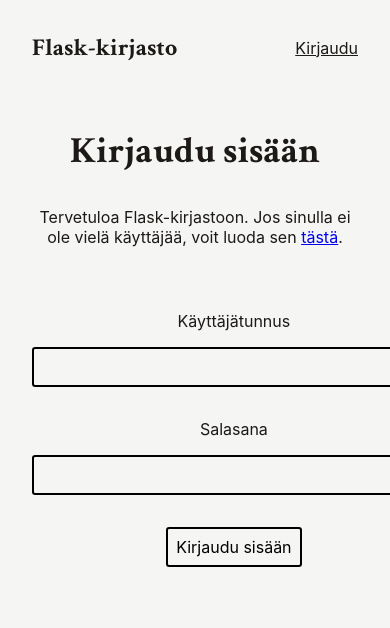
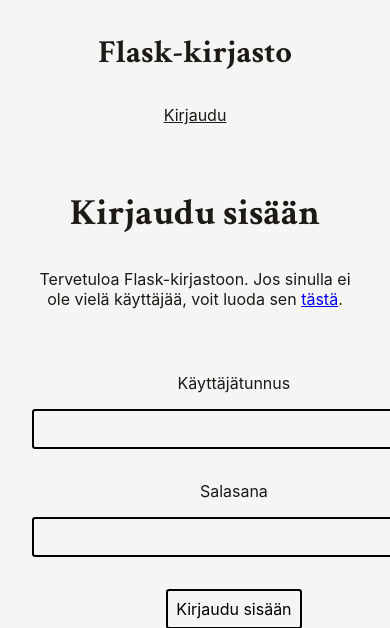
Before and after one commit to anttikivi/flask-library, a Flask app: page /kirjaudu/ in a window 390 px wide; the page is wider, and only the part inside the window is pictured. Shown: the top 628 px of that part. Run offline with Flask 3, Linux system fonts and the light colour scheme; parts of the project's set-up code (start-up, migrations or seed data) failed here and were passed over; some web fonts are replaced.

Commit message:
feat: stack the whole header on mobile screens and make the main title larger

```diff
--- a/static/main.css
+++ b/static/main.css
@@ -179,15 +179,24 @@ input {
 
 .main-header {
   display: flex;
-  justify-content: space-between;
+  flex-direction: column;
+  justify-content: flex-start;
   align-items: center;
+  row-gap: 2rem;
+}
+
+@media (min-width: 768px) {
+  .main-header {
+    flex-direction: row;
+    justify-content: space-between;
+  }
 }
 
 .main-header h1,
 .main-header a.title {
   font-weight: bold;
   font-family: var(--font-serif);
-  font-size: 1.5rem;
+  font-size: 2rem;
   text-decoration: none;
 }
 
@@ -222,7 +231,7 @@ input {
   display: flex;
   flex-direction: column;
   justify-content: center;
-  align-items: flex-end;
+  align-items: center;
   gap: 1rem;
 }
 
@@ -230,7 +239,6 @@ input {
   .main-header .links {
     flex-direction: row;
     justify-content: flex-end;
-    align-items: center;
   }
 }
 
```
